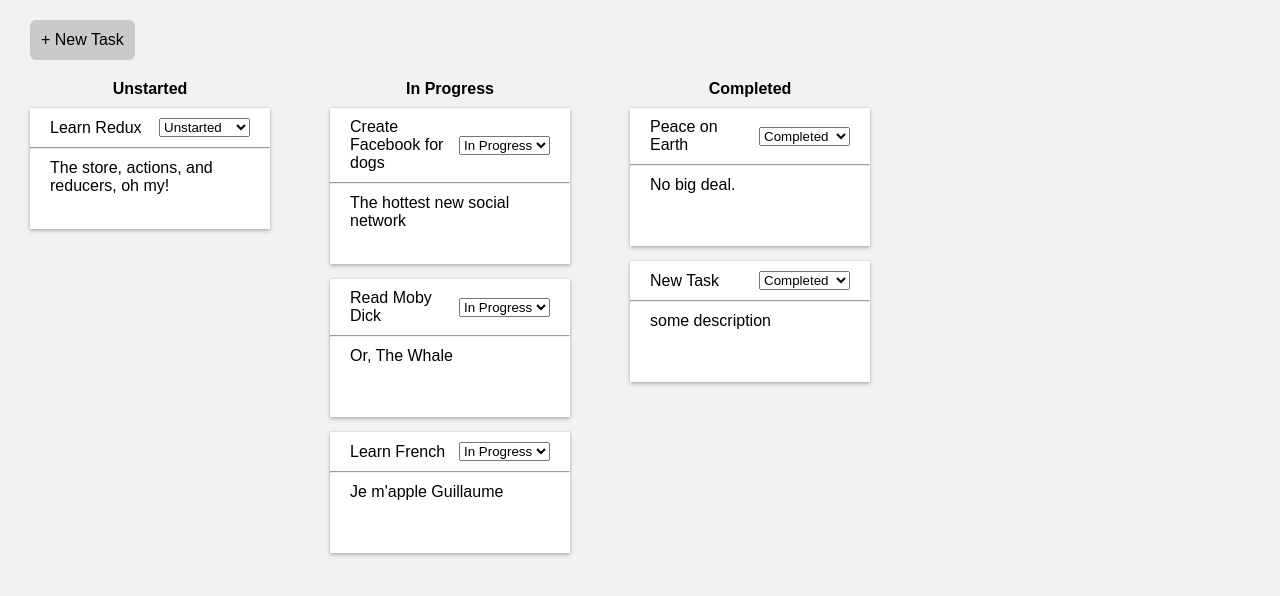
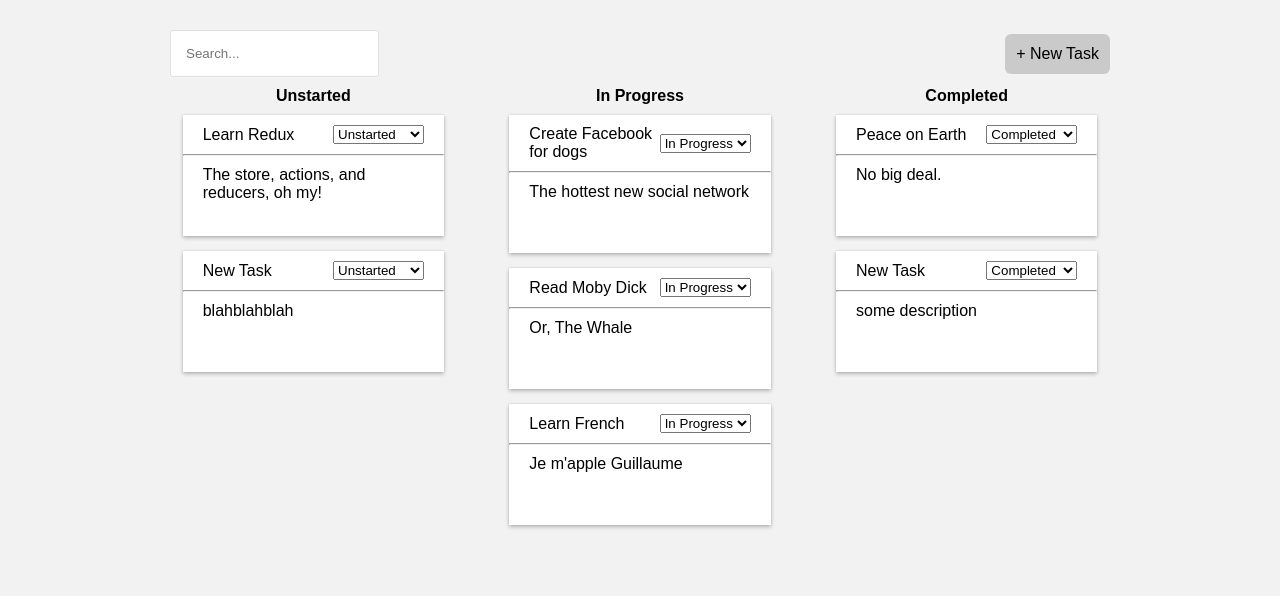
Before and after one commit to FabioTranjan/kanban-board, a React (Create React App) app: page / in a window 1280 px wide. Shown: the top 596 px of the page. Built offline with nearby package versions, Linux system fonts and the light colour scheme; data requests are answered from the project's data file.

Commit message:
Implemented search form to tasks page (using local state).

```diff
--- a/db.json
+++ b/db.json
@@ -40,6 +40,12 @@
       "description": "some description",
       "status": "Completed",
       "id": 6
+    },
+    {
+      "title": "New Task",
+      "description": "blahblahblah",
+      "status": "Unstarted",
+      "id": 7
     }
   ]
 }
--- a/src/components/TasksPage.js
+++ b/src/components/TasksPage.js
@@ -9,6 +9,7 @@ class TasksPage extends Component {
       showNewCardForm: false,
       title: '',
       description: '',
+      searchForm: undefined,
     };
   }
 
@@ -25,6 +26,7 @@ class TasksPage extends Component {
       showNewCardForm: false,
       title: '',
       description: '',
+      searchForm: undefined,
     });
   }
 
@@ -47,10 +49,19 @@ class TasksPage extends Component {
 
   renderTaskLists() {
     const { tasks } = this.props;
+
+    const filteredTasks = tasks.filter(task => {
+      return task.title.match(new RegExp(this.state.searchForm, 'i'))
+    });
+
     return TASK_STATUSES.map(status => {
-      const statusTasks = tasks.filter(task => task.status === status);
+      const statusTasks = filteredTasks.filter(task => task.status === status);
       return <TaskList key={status} status={status} tasks={statusTasks} onChangeStatus={this.onChangeStatus} />
     });
+  }
+
+  onSearch = e => {
+    this.setState({ searchForm: e.target.value });
   }
 
   render() {
@@ -62,8 +73,9 @@ class TasksPage extends Component {
       );
     }
     return (
-      <div className="task-list">
-        <div className="task-list-header">
+      <div className="tasks">
+        <div className="task-header">
+          <input onChange={this.onSearch} type="text" placeholder="Search..." />
           <button className="button button-default" onClick={this.toggleForm}>
             + New Task
           </button>
```
Also changed, not shown: 1 other file (tests, documents, lock files or other folders).
